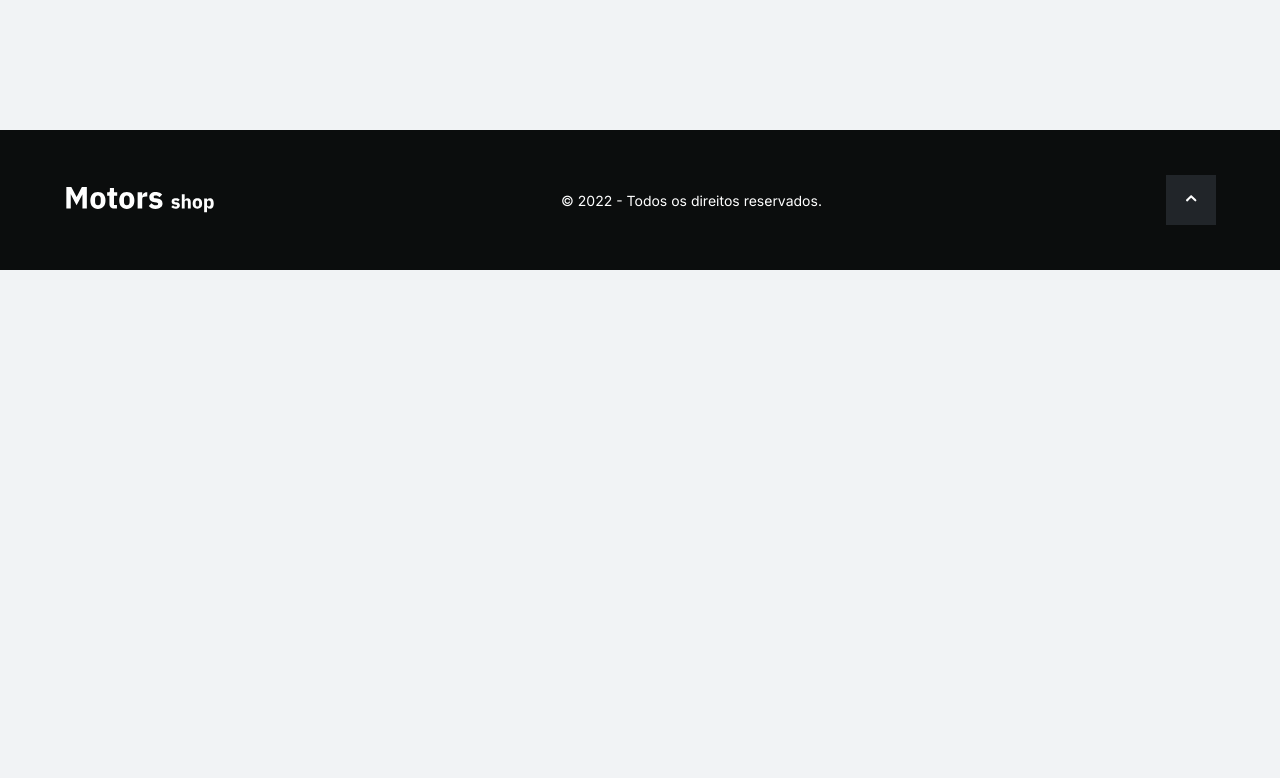
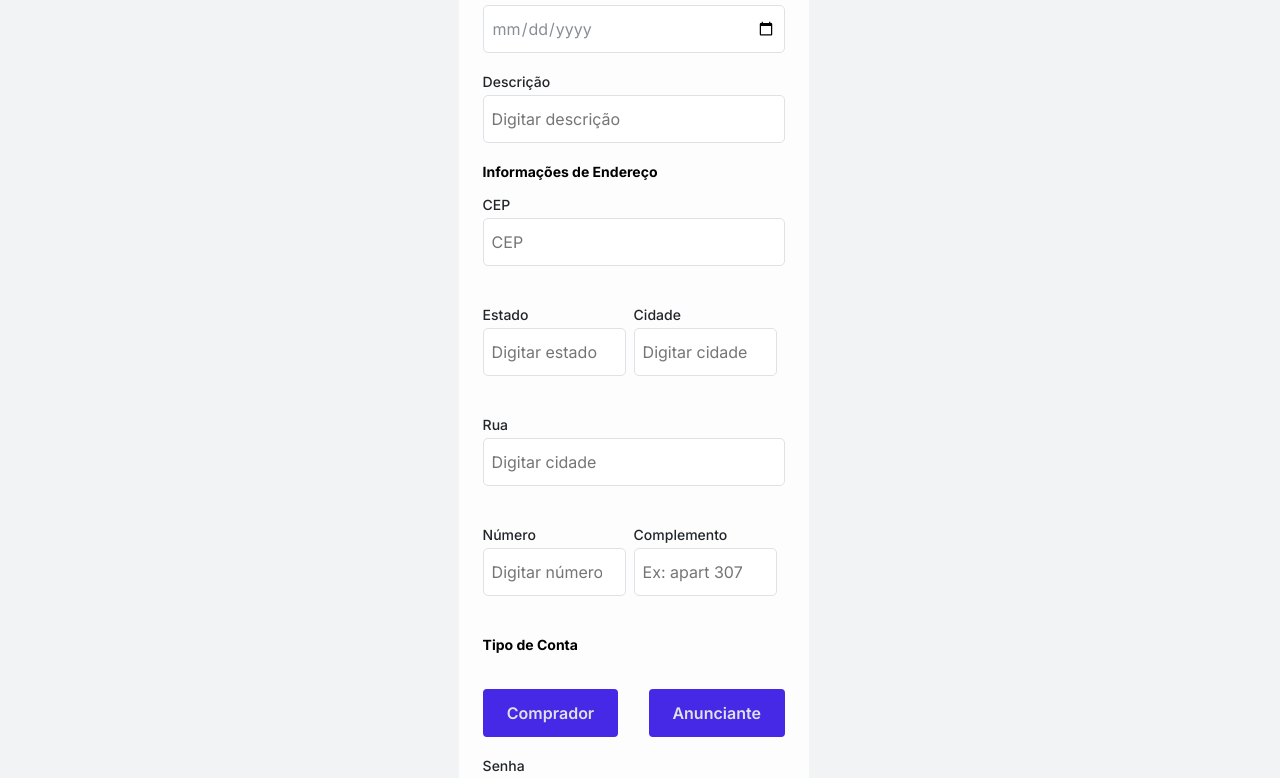
Before and after one commit to MotorsShop/motorshop, a Next.js app: page /register in a window 1280 px wide. Shown: the part 800-1578 px from the top of the page. Before the commit the page ends 1070 px from the top, so only its background shows below. Built offline with nearby package versions, Linux system fonts and the light colour scheme; no server answers.

Commit message:
conserto login e register

```diff
--- a/src/components/Input/Input.tsx
+++ b/src/components/Input/Input.tsx
@@ -7,10 +7,12 @@ interface IPropsInput {
     required?: boolean;
     pattern?: string;
     type: string;
+    name: string
+    title?: string
 }
 
-export default function Input({ width, height, placeholder, required, pattern, type }: IPropsInput) {
+export default function Input({ width, height, placeholder, required, pattern, type, name, title }: IPropsInput) {
     return (
-        <ContainerInput width={width} height={height} placeholder={placeholder} type={type} required={required} pattern={pattern} ></ContainerInput>
+        <ContainerInput width={width} height={height} placeholder={placeholder} type={type} required={required} pattern={pattern} name={name} title={title} ></ContainerInput>
     )
 }
--- a/src/components/Input/style.ts
+++ b/src/components/Input/style.ts
@@ -7,6 +7,8 @@ interface containerProps {
     required?: boolean;
     pattern?: string;
     type: string;
+    name: string;
+    title?: string
 }
 
 export const ContainerInput = styled.input<containerProps>`
--- a/src/pages/login/index.tsx
+++ b/src/pages/login/index.tsx
@@ -16,9 +16,9 @@ export default function Login() {
         <Container>
           <h1>Login</h1>
           <label>Usuário</label>
-          <Input placeholder="Digitar usuário" required type="string" />
+          <Input placeholder="Digitar usuário" required type="text" name="name" />
           <label>Senha</label>
-          <Input placeholder="Digitar senha" required type="string" />
+          <Input placeholder="Digitar senha" required type="password" name="password" />
           <button className="buttonForgotPassword">Esqueci minha senha</button>
           <Button
             value="Entrar"
--- a/src/pages/register/index.tsx
+++ b/src/pages/register/index.tsx
@@ -17,40 +17,40 @@ export default function Register() {
           <h1>Cadastro</h1>
           <p>Informações Pessoais</p>
           <label>Nome</label>
-          <Input placeholder="Ex: Samuel leao" required type="text" />
+          <Input placeholder="Ex: Samuel leao" required type="text" name="name" />
           <label>Email</label>
-          <Input placeholder="Ex: samuel@kenzie.com.br" required type="email" />
+          <Input placeholder="Ex: samuel@kenzie.com.br" required type="email" name="email" />
           <label>CPF</label>
-          <Input placeholder="000.000.000-00" required type="text" />
+          <Input placeholder="000.000.000-00" required type="text" name="cpf" />
           <label>Celular</label>
-          <Input placeholder="(DDD) 90000-0000" required type="tel" />
+          <Input placeholder="(DDD) 90000-0000" required type="tel" name="phone" />
           <label>Data de Nascimento</label>
-          <Input placeholder="00/00/00" required type="date" />
+          <Input placeholder="00/00/00" required type="date" name="birthDate" />
           <label>Descrição</label>
-          <Input placeholder="Digitar descrição" required type="text" />
+          <Input placeholder="Digitar descrição" required type="text" name="description" />
           <p>Informações de Endereço</p>
           <label>CEP</label>
-          <Input placeholder="CEP" required type="text" />
+          <Input placeholder="CEP" required type="text" name="cep" />
           <div>
             <span>
               <label>Estado</label>
-              <Input placeholder="Digitar estado" required type="text" width="95%" />
+              <Input placeholder="Digitar estado" required type="text" width="95%" name="state" pattern="^(?:Acre|Alagoas|Amapá|Amazonas|Bahia|Ceará|Distrito\sFederal|Espírito\sSanto|Goiás|Maranhão|Mato\sGrosso|Mato\sGrosso\sdo\sSul|Minas\sGerais|Pará|Paraíba|Paraná|Pernambuco|Piauí|Rio\sde\sJaneiro|Rio\Grande\ndo\sNorte|Rio\Grande\ndo\sSul|Rondônia|Roraima|Santa\sCatarina|São\sPaulo|Sergipe|Tocantins)$" title="Insira um Estado Válido" />
             </span>
             <span>
               <label>Cidade</label>
-              <Input placeholder="00000.000" required type="text" width="95%" />
+              <Input placeholder="Digitar cidade" required type="text" width="95%" name="city" />
             </span>
           </div>
           <label>Rua</label>
-          <Input placeholder="Digitar cidade" required type="text" />
+          <Input placeholder="Digitar cidade" required type="text" name="street" />
           <div>
             <span>
               <label>Número</label>
-              <Input placeholder="Digitar número" required type="number" width="95%" />
+              <Input placeholder="Digitar número" required type="number" width="95%" name="number" />
             </span>
             <span>
               <label>Complemento</label>
-              <Input placeholder="Ex: apart 307" type="text" width="95%" />
+              <Input placeholder="Ex: apart 307" type="text" width="95%" name="complement" />
             </span>
           </div>
           <p>Tipo de Conta</p>
@@ -72,9 +72,9 @@ export default function Register() {
 
           </div>
           <label>Senha</label>
-          <Input placeholder="Digitar senha" required type="text" />
+          <Input placeholder="Digitar senha" required type="password" name="password" pattern="^(?=.*[a-z])(?=.*[A-Z])(?=.*\d)[a-zA-Z\d]{8,}$" title="A senha deve ter no mínimo 8 caracteres, sendo pelo menos um maiúsculo, um minúsculo e um número" />
           <label>Confirmar senha</label>
-          <Input placeholder="Confirmar senha" required type="text" />
+          <Input placeholder="Confirmar senha" required type="password" name="confirmPassword" pattern="^.*(?:(?<=\n)|(?<=\r))(\k<password>).*$" title="As senhas devem ser iguais" />
           <Button
             value="Finalizar cadastro"
             borderColor="#4529E6"
--- a/src/pages/register/style.ts
+++ b/src/pages/register/style.ts
@@ -2,14 +2,18 @@ import styled from "styled-components";
 
 export const ContainerTotal = styled.div`
     width: 99vw;
-    height: 100vh;
+    height: 290vh;
     display: flex;
     justify-content: center;
     align-items: center;
+
+    @media screen and (min-width: 769px){
+        height: 250vh;
+    }
 `
 export const Container = styled.form`
     width: 290px;
-    height: 605px;
+    height: 1550px;
     background-color: #FDFDFD;
     display: flex;
     flex-direction: column;
@@ -17,11 +21,12 @@ export const Container = styled.form`
     margin: 48px 16px;
     border-radius: 10px;
     padding: 30px 16px;
-    overflow: scroll;
-    ;
+    overflow: hidden;
+
 
     @media screen and (min-width: 769px){
         width: 350px;
+        height: 1550px;
         padding: 40px 24px;
     }
 
```
Also changed, not shown: 1 other file (tests, documents, lock files or other folders).
